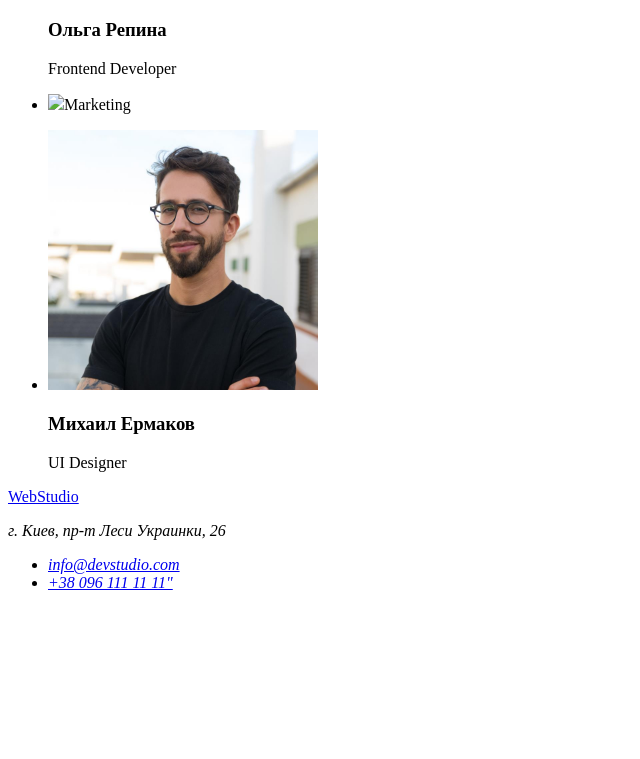
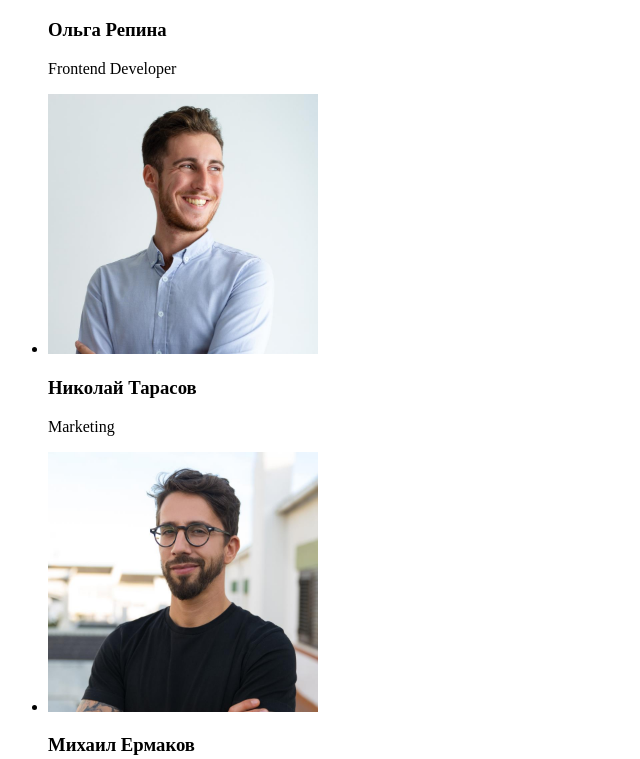
Before and after one commit to ffarenn/goit-markup-hw-01, a plain HTML site: page index.html in a window 1280 px wide. Shown: the part 2242-3001 px from the top of the page, without its empty margins (0-640 px from the left). Before the commit the page ends 2850 px from the top, so only its background shows below. Drawn offline with Linux system fonts and the light colour scheme.

Commit message:
Изменяет ошибку в коде

```diff
--- a/index.html
+++ b/index.html
@@ -87,10 +87,11 @@
                 <li>
                     <img src="./images/our-team/team2.jpg" alt="Наша команда" width="270">
                     <h3>Ольга Репина</h3>
-                    <p lang="en">Frontend Developer
+                    <p lang="en">Frontend Developer</p>
                 <li>
-                    <img src="./images/our-team/team3.jpg
-                    <p lang="en">Marketing</p>
+                    <img src="./images/our-team/team3.jpg" alt="Наша команда" width="270">
+                    <h3>Николай Тарасов</h3>
+                    <p>Marketing</p>
                 </li>
                 <li>
                     <img src="./images/our-team/team4.jpg" alt="Наша команда" width="270">
```
